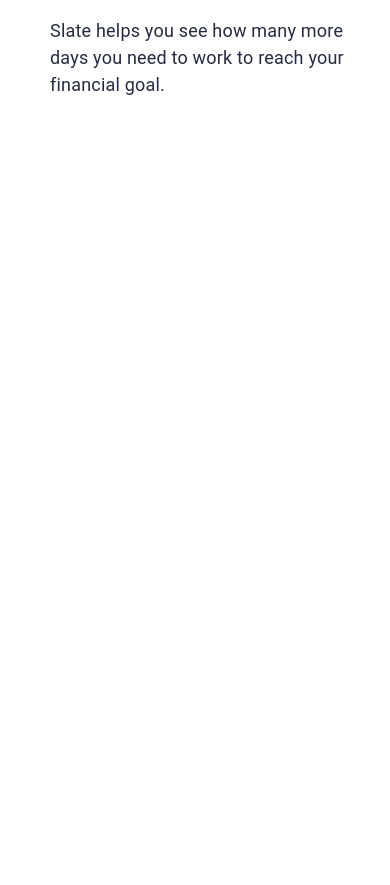
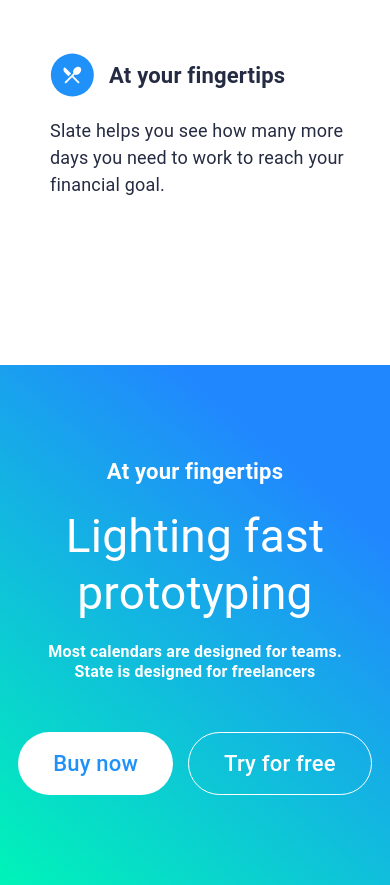
Before and after one commit to RomaTocks/startup-landing, a plain HTML site: page index.html in a window 390 px wide. Shown: the part 1935-2820 px from the top of the page. Before the commit the page ends 2200 px from the top, so only its background shows below. Drawn offline with Linux system fonts and the light colour scheme.

Commit message:
Buttons section.

```diff
--- a/css/adaptive.css
+++ b/css/adaptive.css
@@ -5,11 +5,11 @@
     /* Header */
 
     header {
-        height: 1100px;
+        height: 1200px;
     }
     .header-container {
         width: 100%;
-        height: 1100px;
+        height: 1200px;
     }
     header .header {
         padding: 20px 0px !important;
@@ -30,7 +30,7 @@
         padding: 100px 0px !important;
     }
 
-    /* Header */
+    /* Features */
 
     .features-container .content .image img {
         height: 350px;
@@ -49,6 +49,13 @@
     }
     .features-container .content .text {
         width: 300px;
+    }
+
+    /* Buttons */
+
+    .buttons-container .text {
+        width: 300px;
+        margin-bottom: 30px;
     }
 
  }
@@ -77,7 +84,7 @@
         width: 80%;
     }
 
-    /* Header */
+    /* Features */
 
     .features-container .content .image img {
         height: 400px;
@@ -94,6 +101,11 @@
         width: 400px;
     }
 
+    /* Buttons */
+
+    .buttons-container .text {
+        width: 400px;
+    }
 }
 
 /* // Medium devices (tablets, 768px and up) */
@@ -140,6 +152,9 @@
 
     /* Header */
 
+    #features {
+        height: 1200px;
+    }
 
     .features-container .content .image img {
         height: 550px;
--- a/css/style.css
+++ b/css/style.css
@@ -61,6 +61,9 @@
 .actions {
     display: flex;
 }
+.actions button {
+    font-weight: 500 !important;
+}
 .header-container .header {
     display: flex;
     flex-direction: column;
@@ -94,7 +97,7 @@
     margin-top: 15px;
 }
 
-/* Header end. */
+/* Features */
 
 #features {
     height: 1100px;
@@ -138,3 +141,45 @@
 .features-container .content .text .title h3 {
     margin-left: 15px;
 }
+
+/* Buttons */
+
+#buttons {
+    height: 520px;
+    background: var(--background-gradient) ;
+}
+.buttons-container {
+    display: flex;
+    flex-direction: column;
+    justify-content: center;
+    align-items: center;
+    height: 100%;
+}
+.buttons-container .text {
+    margin-bottom: 90px;
+}
+.buttons-container .text * {
+    color: var(--text-light);
+    padding-bottom: 20px;
+}
+.buttons-container .buttons {
+    display: flex;
+    flex-direction: row;
+    justify-content: center;
+    align-items: center;
+}
+.buttons-container .buttons button {
+    font-weight: 500;
+}
+.buttons-container .buttons button:first-child {
+   margin-right: 15px;
+}
+.transparent-button {
+    padding: 14px 35px;
+    border: 1px solid #FFFFFF;
+    box-sizing: border-box;
+    border-radius: 35px;
+    color: var(--text-light);
+    background: transparent;
+    font-weight: 500;
+}
--- a/index.html
+++ b/index.html
@@ -93,5 +93,18 @@
             </div>
         </div>
     </section>
+    <section id="buttons">
+        <div class="buttons-container">
+            <div class="text">
+                <h3>At your fingertips</h3>
+                <h2>Lighting fast prototyping</h2>
+                <h4>Most calendars are designed for teams. State is designed for freelancers</h4>
+            </div>
+            <div class="buttons">
+                <button class="button color-primary">Buy now</button>
+                <button class="transparent-button">Try for free</button>
+            </div>
+        </div>
+    </section>
 </body>
 </html>
```
